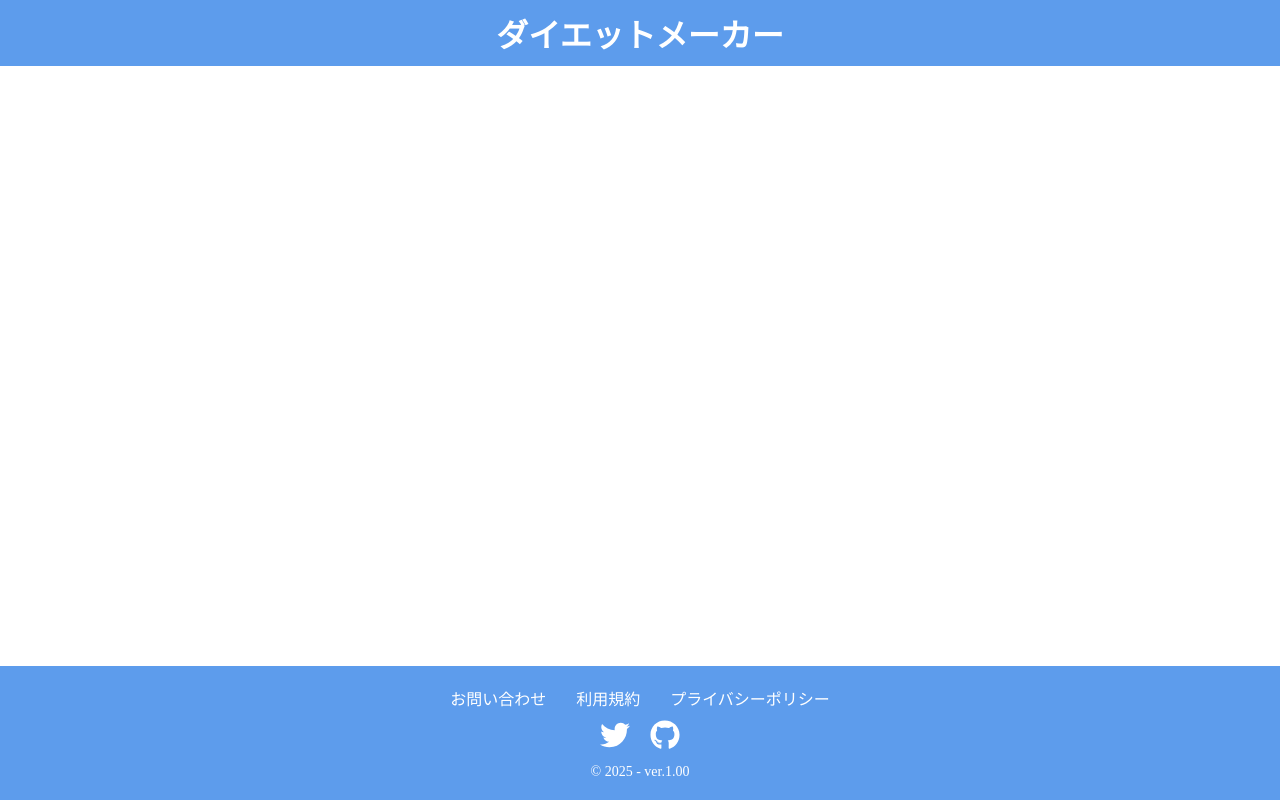
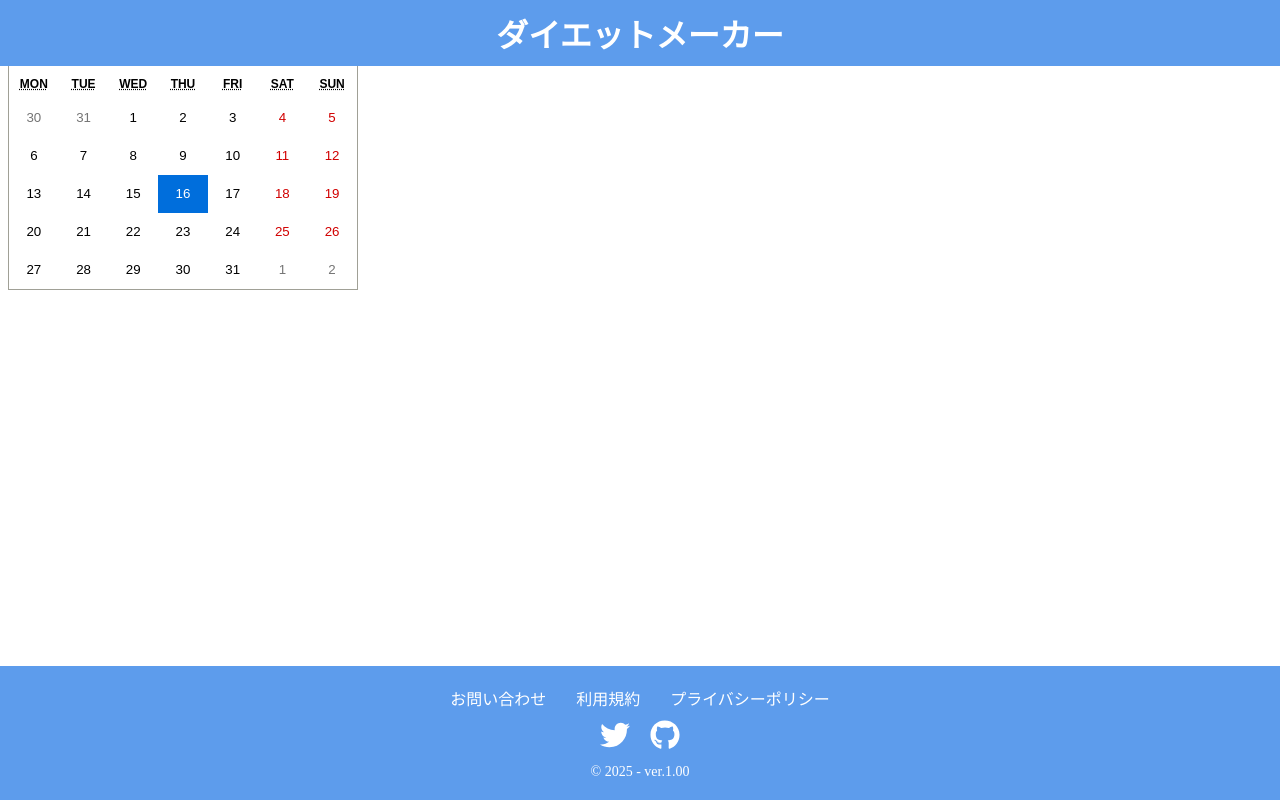
Before and after one commit to michihiro721/diet-maker, a React (Create React App) app in the folder frontend/: page / in a window 1280 px wide. Built offline with nearby package versions, Linux system fonts and the light colour scheme.

Commit message:
react-calendarを使ってカレンダーを表示できた

```diff
--- a/frontend/package.json
+++ b/frontend/package.json
@@ -10,8 +10,9 @@
     "eject": "react-scripts eject"
   },
   "dependencies": {
-    "react": "^17.0.2",
-    "react-dom": "^17.0.2",
+    "react": "^19.0.0",
+    "react-calendar": "^5.1.0",
+    "react-dom": "^19.0.0",
     "react-icons": "^4.2.0",
     "react-scripts": "^5.0.1"
   },
--- a/frontend/src/App.js
+++ b/frontend/src/App.js
@@ -1,12 +1,13 @@
 import React from 'react';
-import Header from './components/Header';
-import Footer from './components/Footer';
+import Header from './components/Home/Header';
+import Footer from './components/Home/Footer';
+import Calender from './components/Home/Calender';
 
 function App() {
   return (
     <div>
       <Header />
-      {/* 他のコンテンツ */}
+      <Calender />
       <Footer />
     </div>
   );
--- /dev/null
+++ b/frontend/src/components/Home/Calender.jsx
@@ -0,0 +1,22 @@
+import React, { useState } from 'react';
+import Calendar from 'react-calendar';
+import 'react-calendar/dist/Calendar.css';
+
+function Calender() {
+  const [date, setDate] = useState(new Date());
+
+  const onChange = (newDate) => {
+    setDate(newDate);
+  };
+
+  return (
+    <div>
+      <Calendar
+        onChange={onChange}
+        value={date}
+      />
+    </div>
+  );
+}
+
+export default Calender;
--- a/frontend/src/index.js
+++ b/frontend/src/index.js
@@ -1,5 +1,11 @@
 import React from 'react';
-import ReactDOM from 'react-dom';
+import ReactDOM from 'react-dom/client';
 import App from './App';
 
-ReactDOM.render(<App />, document.getElementById('root'));
+
+const root = ReactDOM.createRoot(document.getElementById('root'));
+root.render(
+  <React.StrictMode>
+    <App />
+  </React.StrictMode>
+);
--- a/package.json
+++ b/package.json
@@ -1,5 +1,6 @@
 {
   "dependencies": {
+    "react-calendar": "^5.1.0",
     "react-icons": "^5.4.0"
   }
 }
```
Also changed, not shown: frontend/src/components/Home/Footer.jsx (renamed from frontend/src/components/Footer.js), frontend/src/components/Home/Header.jsx (renamed from frontend/src/components/Header.js), 2 other files (tests, documents, lock files or other folders).
